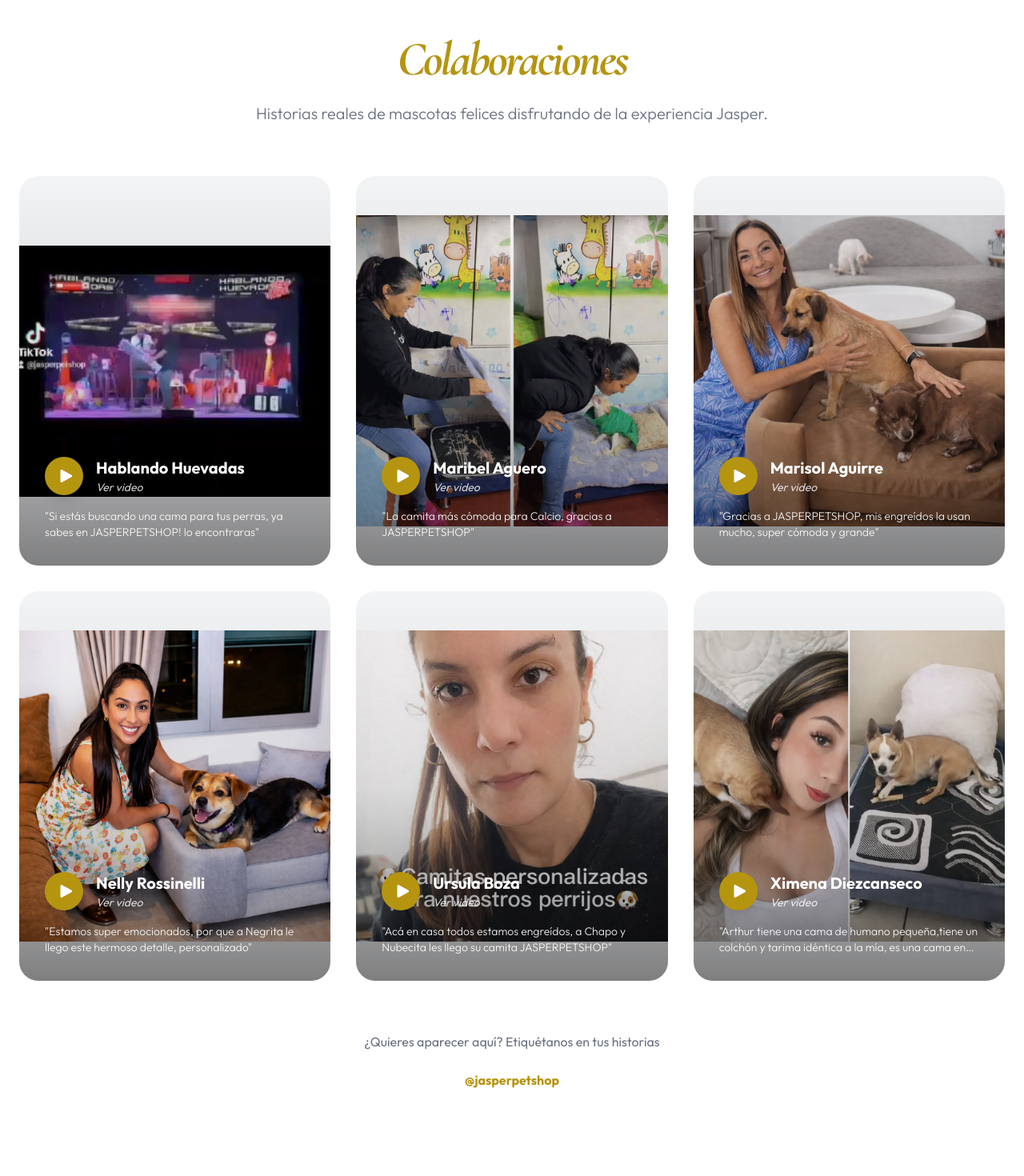
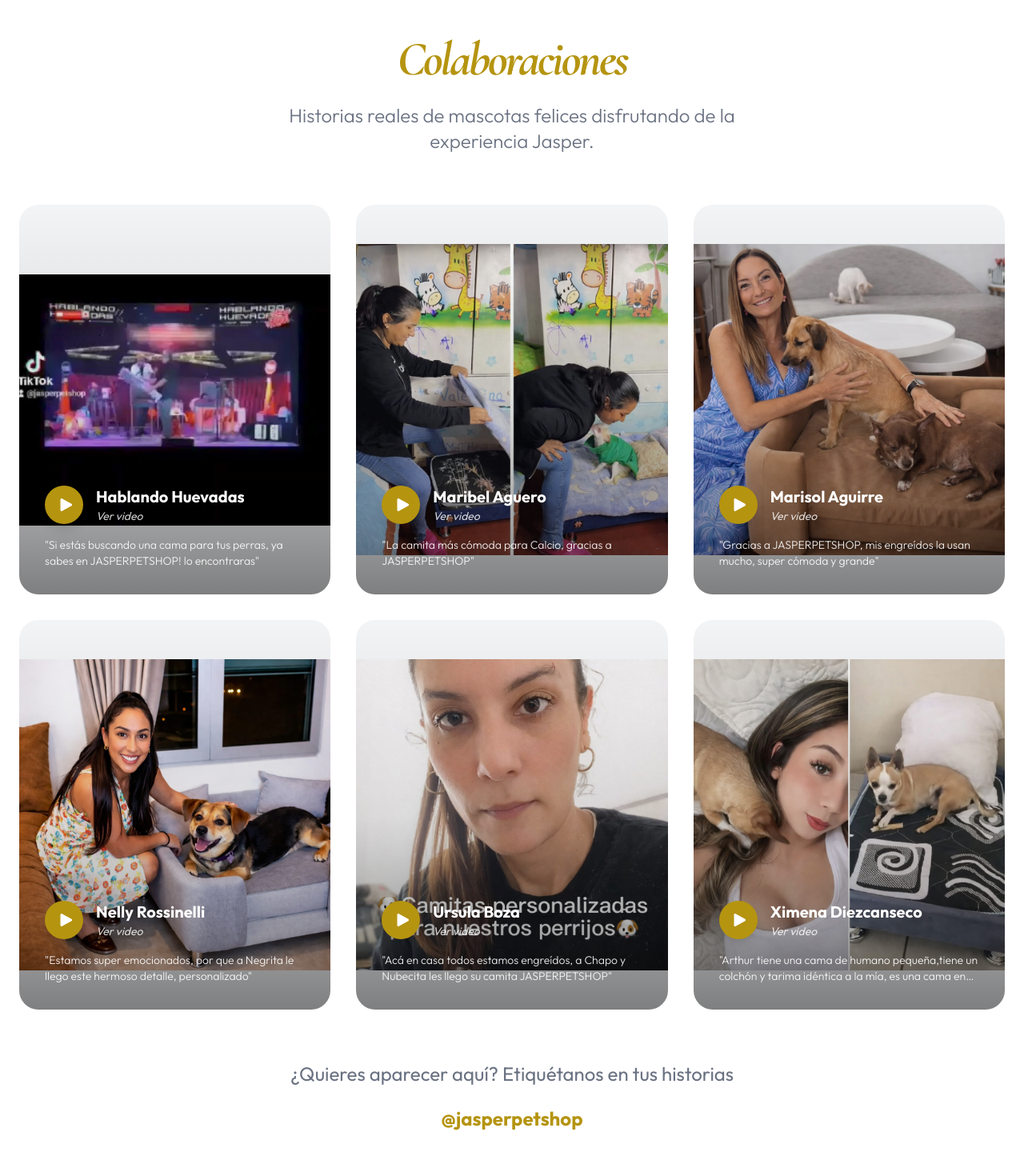
Before and after one commit to SaulSneider7/jasperpetshop, a React (Vite) app: page / in a window 1280 px wide. Shown: the part 3960-5430 px from the top of the page at 80% size. Built offline with nearby package versions, Linux system fonts and the light colour scheme.

Commit message:
tamano y footer

```diff
--- a/src/components/Footer.tsx
+++ b/src/components/Footer.tsx
@@ -60,6 +60,9 @@
               <h4 className="font-bold uppercase tracking-widest text-[10px] text-[#D4AF37] mb-8">Compañía</h4>
               <ul className="space-y-4 text-sm font-medium text-gray-500">
                 <li><a href="#nosotros" className="hover:text-black transition-colors">Nosotros</a></li>
+                <li><a href="#redes" className="hover:text-black transition-colors">Comunidad</a></li>
+                <li><a href="#colaboraciones" className="hover:text-black transition-colors">Colaboraciones</a></li>
+                <li><a href="#nosotros" className="hover:text-black transition-colors"></a></li>
               </ul>
             </div>
             <div>
--- a/src/components/SatisfiedCustomers.tsx
+++ b/src/components/SatisfiedCustomers.tsx
@@ -48,13 +48,13 @@
 
 export const SatisfiedCustomers = () => {
   return (
-    <section className="py-24 bg-white overflow-hidden">
+    <section id='colaboraciones' className="py-24 bg-white overflow-hidden">
       <div className="max-w-7xl mx-auto px-6">
         <div className="text-center mb-16">
           <h2 className="text-5xl md:text-6xl font-serif font-bold mb-6 tracking-tighter text-[#1a1a1a]">
             <span className="text-[#B59410] italic">Colaboraciones</span>
           </h2>
-          <p className="text-xl text-gray-500 max-w-2xl mx-auto font-light">
+          <p className="text-2xl text-gray-500 max-w-2xl mx-auto font-light">
             Historias reales de mascotas felices disfrutando de la experiencia Jasper.
           </p>
         </div>
@@ -102,7 +102,7 @@
           ))}
         </div>
 
-        <div className="mt-16 text-center">
+        <div className="text-2xl mt-16 text-center">
           <p className="text-gray-500 mb-6">¿Quieres aparecer aquí? Etiquétanos en tus historias</p>
           <a
             href="https://instagram.com/jasperpetshop"
```
